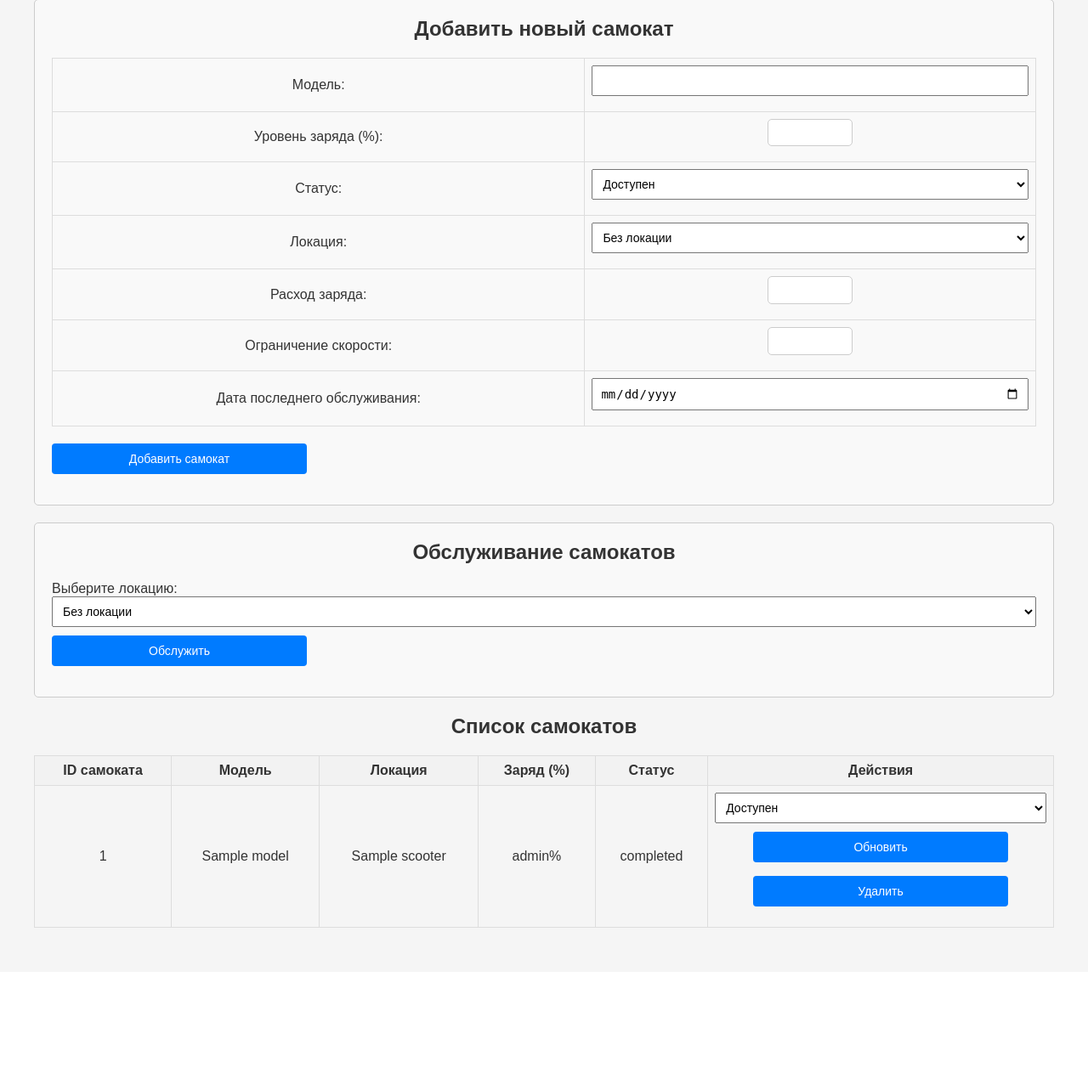
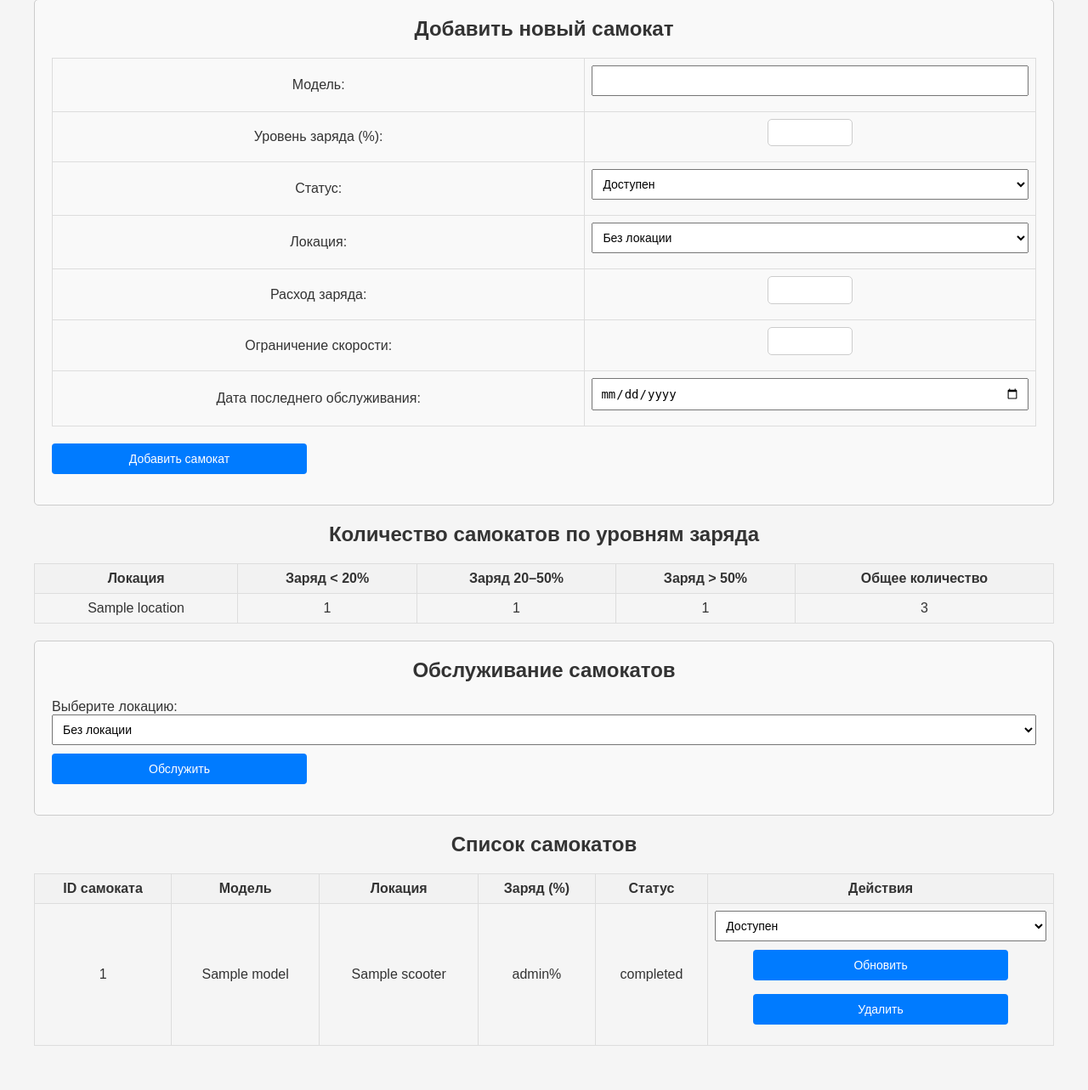
Before and after one commit to box1t/samokat_db_cw, a Python web app: template templates/admin/manage_scooters.html in a window 1280 px wide. Shown: the part 171-1454 px from the top of the page at 85% size. Before the commit the page ends 1263 px from the top, so only its background shows below. Run offline with Jinja, Linux system fonts and the light colour scheme; the template is opened without the code that fills it: most values are stand-ins (such as "Sample title", 1, 10 or a date in 2020).

Commit message:
having_progress_after_admin_upd

```diff
--- a/app/admin_routes.py
+++ b/app/admin_routes.py
@@ -150,11 +150,13 @@ async def manage_scooters():
     # Получение всех самокатов с сортировкой по заряду и локации
     scooters = await get_all_scooters_sorted(current_app.db_pool)
     locations = await get_all_locations(current_app.db_pool)
+    locations_battery_counts = await get_low_battery_scooters_by_location(current_app.db_pool)
 
     return await render_template(
         'admin/manage_scooters.html',
         scooters=scooters,
-        locations=locations
+        locations=locations,
+        locations_battery_counts=locations_battery_counts
     )
 
 # вместо order - rental status
--- a/app/routes.py
+++ b/app/routes.py
@@ -500,6 +500,11 @@ async def complete_rental_route():
     comment = form.get("comment")
 
     try:
+
+        if end_location_id == '':
+            end_location_id = None
+
+
         # Завершаем аренду
         rental_id = await complete_rental(
             current_app.db_pool,
--- a/templates/admin/manage_scooters.html
+++ b/templates/admin/manage_scooters.html
@@ -147,6 +147,31 @@
             </form>
         </div>
 
+        <!-- Список локаций с уровнями заряда -->
+        <h2>Количество самокатов по уровням заряда</h2>
+        <table>
+            <thead>
+                <tr>
+                    <th>Локация</th>
+                    <th>Заряд < 20%</th>
+                    <th>Заряд 20–50%</th>
+                    <th>Заряд > 50%</th>
+                    <th>Общее количество</th>
+                </tr>
+            </thead>
+            <tbody>
+                {% for location in locations_battery_counts %}
+                <tr {% if location.location_name == 'Итого' %}style="font-weight: bold;"{% endif %}>
+                    <td>{{ location.location_name }}</td>
+                    <td>{{ location.low_battery_count }}</td>
+                    <td>{{ location.medium_battery_count }}</td>
+                    <td>{{ location.high_battery_count }}</td>
+                    <td>{{ location.low_battery_count + location.medium_battery_count + location.high_battery_count }}</td>
+                </tr>
+                {% endfor %}
+            </tbody>
+        </table>
+
         <!-- Обслуживание самокатов -->
         <div class="form-section">
             <h2>Обслуживание самокатов</h2>
@@ -162,7 +187,6 @@
                 <button type="submit">Обслужить</button>
             </form>
         </div>
-
 
         <!-- Список самокатов -->
         <h2>Список самокатов</h2>
```
Also changed, not shown: app/db.py (+49 -3 lines), templates/trip_details.html (+13 -8 lines).
